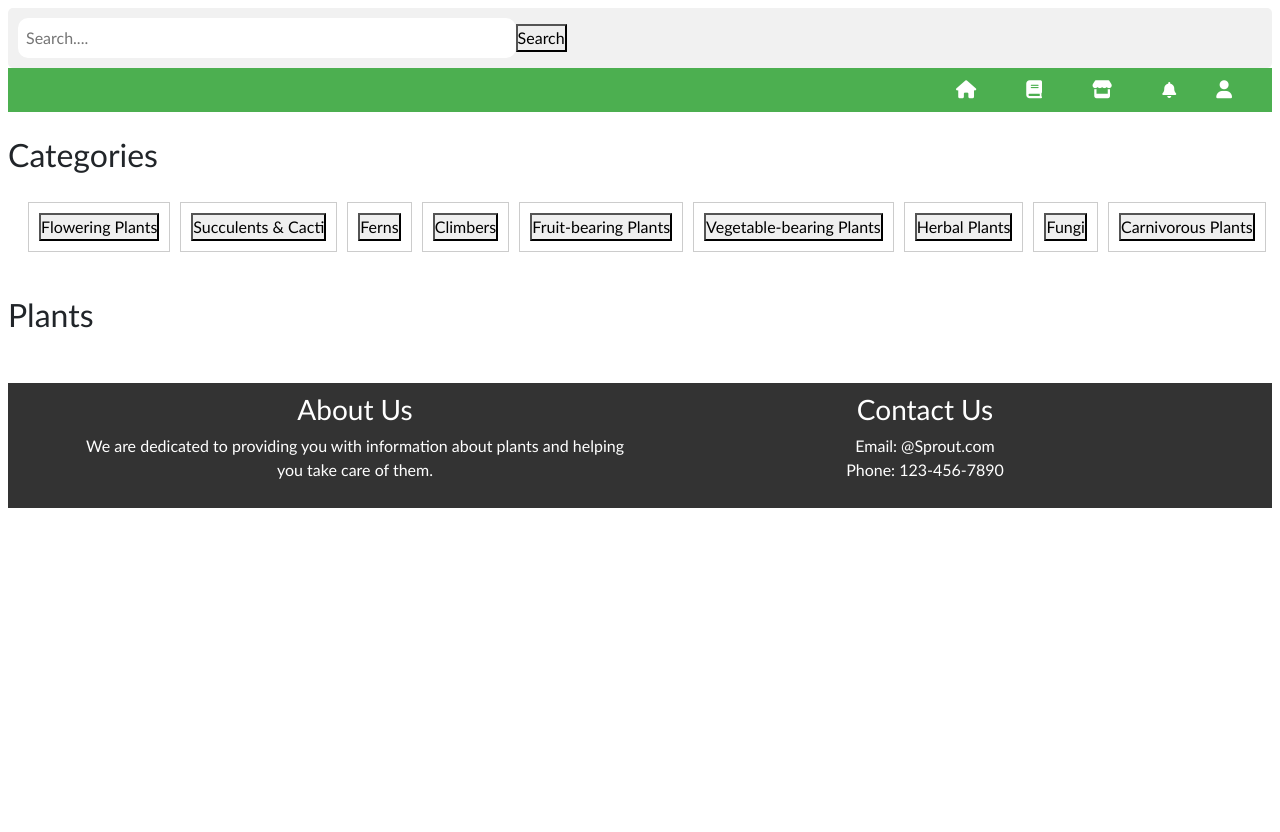
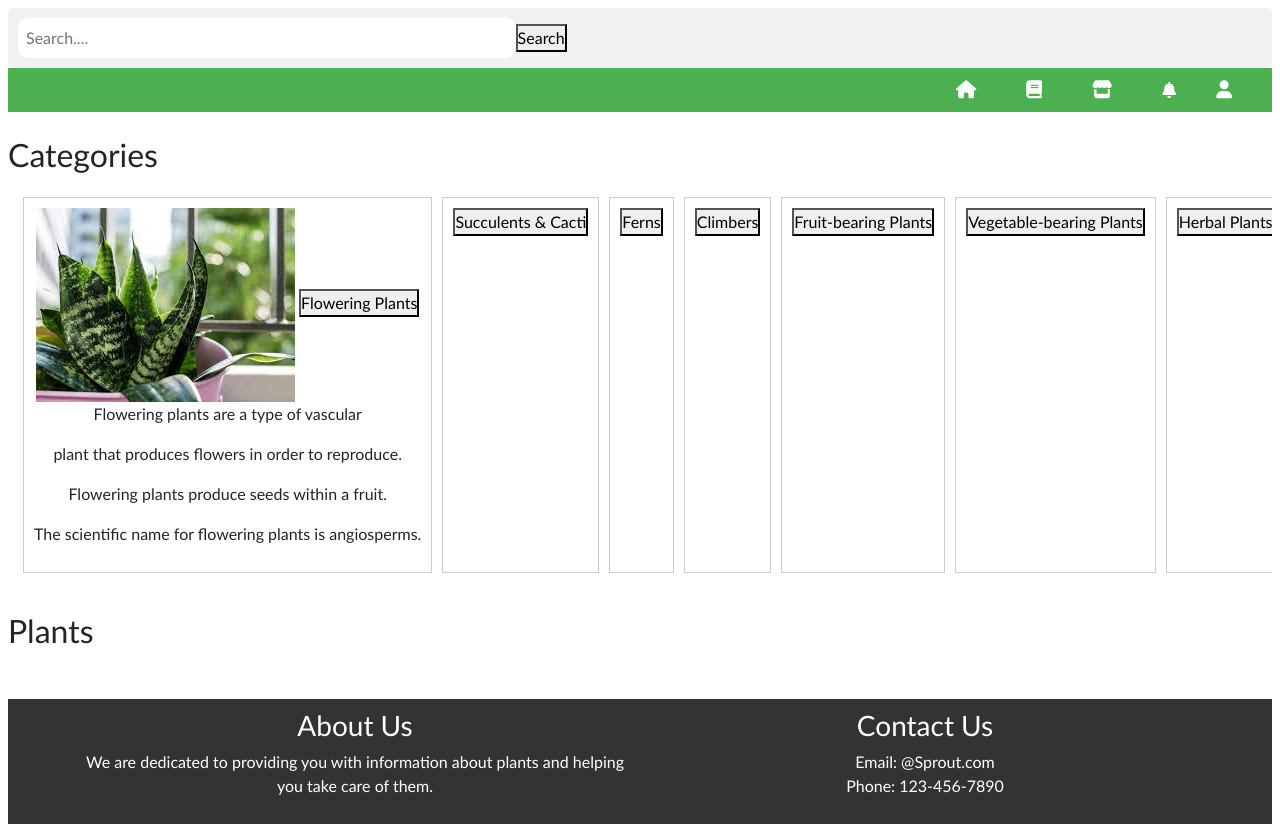
Before and after one commit to intong22/sprout.v1, a PHP site: page /user_homepage.php in a window 1280 px wide. Before the commit the page ends 508 px from the top, so only its background shows below. Run offline with PHP 8.4, Linux system fonts and the light colour scheme; data that the repository does not hold is empty.

Commit message:
edit gamay

```diff
--- a/css/user_homepage.css
+++ b/css/user_homepage.css
@@ -34,12 +34,16 @@ body {
     width: 40%;
     border-radius: 10px;
 }
+@media screen and(max-widt:786px){
+    .search-bar{
+        width:50%;
 
+}}
 /* Styling for categories */
 .categories-container {
     display: flex;
     overflow-x: auto;
-    padding: 20px;
+    padding: 15px;
 }
 .category {
     border: 1px solid #ccc;
@@ -51,6 +55,14 @@ body {
 }
 .category:last-child {
     margin-right: 0;
+}
+.left {
+    flex: 1;
+    padding: 10px;
+}
+.right {
+    flex: 2;
+    padding: 10px;
 }
 
 /* Styling for plant items */
--- a/user_homepage.php
+++ b/user_homepage.php
@@ -11,6 +11,8 @@
     <meta charset="UTF-8">
     <meta name="viewport" content="width=device-width, initial-scale=1.0">
     <title>Home</title>
+    <link rel="website icon" type="png"
+    href="assets\logo.png">
 
     <link rel="stylesheet" href="https://maxcdn.bootstrapcdn.com/bootstrap/4.5.2/css/bootstrap.min.css">
     <link rel="stylesheet" href="./css/style.css">
@@ -37,7 +39,7 @@
         <a href="#">Plant Encyclopedia</a> -->
 
         <a href="#"><i class="fas fa-home icon"></i></a>
-        <a href="encyclopedia.php"><i class="fas fa-book icon"></i></a>
+        <a href="user_encyclopedia.php"><i class="fas fa-book icon"></i></a>
         <a href="#"><i class="fas fa-store icon"></i></a>
         <a class="fa fa-bell" href="#"></a>
         <!-- <a href="#"><i class="fas fa-search icon"></i></a> -->
@@ -57,7 +59,12 @@
         <div class="categories-container">
 
             <div class="category" id="flowering-plants">
+                <img src="assets\sampleplant.jpg" class="plant-image"></img>
                 <button type="submit" name="floweringPlants">Flowering Plants</button>
+                <p>Flowering plants are a type of vascular <p>
+                    <p>plant that produces flowers in order to reproduce.</p>
+                    <p>Flowering plants produce seeds within a fruit. </p>
+                   <p> The scientific name for flowering plants is angiosperms.</p>
 
             </div>
             <div class="category">
```
